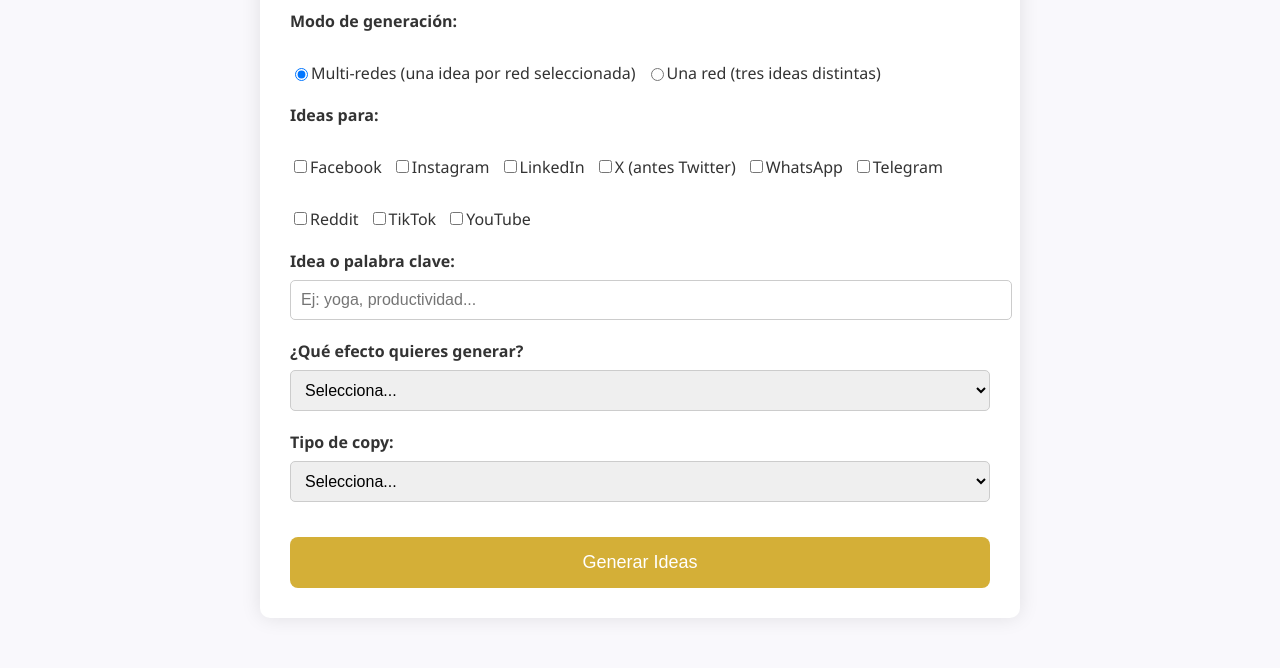
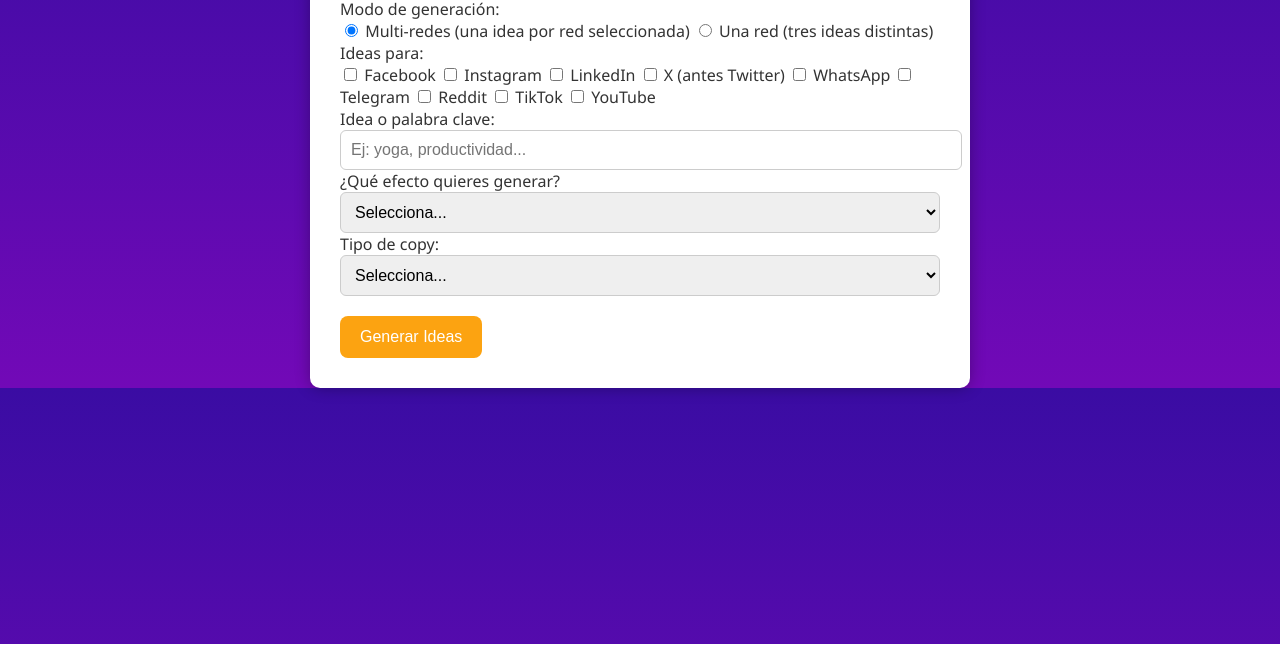
Before and after one commit to GEFigueroaW/Brain-Storm, a plain HTML site: page config.html in a window 1280 px wide. Shown: the part 156-824 px from the top of the page. After the commit the page ends 800 px from the top, so only its background shows below. Drawn offline with Linux system fonts and the light colour scheme.

Commit message:
Update styles.css

```diff
--- a/styles.css
+++ b/styles.css
@@ -1,97 +1,53 @@
 body {
   font-family: 'Segoe UI', sans-serif;
-  background-color: #f9f8fc;
-  color: #333;
+  background: linear-gradient(to bottom, #3a0ca3, #7209b7);
+  color: #fff;
   margin: 0;
   padding: 0;
+  display: flex;
+  justify-content: center;
 }
 
 .container {
-  max-width: 700px;
-  margin: 50px auto;
+  background-color: #fff;
+  color: #333;
   padding: 30px;
-  background-color: white;
+  margin-top: 40px;
   border-radius: 10px;
-  box-shadow: 0 0 20px rgba(0,0,0,0.1);
+  width: 90%;
+  max-width: 600px;
+  box-shadow: 0 0 15px rgba(0,0,0,0.3);
 }
 
 h1 {
+  color: #7209b7;
+  margin-bottom: 20px;
   text-align: center;
-  color: #5b2c82; /* Morado */
 }
 
-label {
-  font-weight: 600;
-  display: block;
+button {
+  background-color: #fca311;
+  border: none;
+  color: #fff;
+  padding: 12px 20px;
+  border-radius: 8px;
+  font-size: 16px;
+  cursor: pointer;
+  margin-top: 20px;
+}
+
+button:hover {
+  background-color: #e29500;
+}
+
+.form-group {
   margin-top: 20px;
 }
 
 select, input[type="text"] {
   width: 100%;
   padding: 10px;
-  margin-top: 8px;
+  border-radius: 6px;
   border: 1px solid #ccc;
-  border-radius: 5px;
   font-size: 16px;
 }
-
-.small-description {
-  font-size: 0.85em;
-  color: #555;
-  margin-top: 5px;
-  font-style: italic;
-}
-
-.checkbox-group {
-  display: flex;
-  flex-wrap: wrap;
-  gap: 10px;
-  margin-top: 10px;
-}
-
-.checkbox-group label {
-  display: flex;
-  align-items: center;
-  font-weight: normal;
-}
-
-.button, .back-button {
-  background-color: #d4af37; /* Dorado */
-  color: white;
-  border: none;
-  padding: 15px;
-  margin-top: 30px;
-  width: 100%;
-  border-radius: 8px;
-  font-size: 18px;
-  cursor: pointer;
-  transition: background-color 0.3s ease;
-}
-
-.button:hover, .back-button:hover {
-  background-color: #bfa235;
-}
-
-.result-card {
-  background: white;
-  border-radius: 10px;
-  padding: 20px;
-  margin-bottom: 20px;
-  box-shadow: 0 0 10px rgba(0,0,0,0.1);
-  border-left: 8px solid #d4af37;
-}
-
-.result-card h3 {
-  color: #5b2c82;
-  margin-top: 0;
-}
-
-pre {
-  white-space: pre-wrap;
-  word-break: break-word;
-  font-family: inherit;
-}
-
-.hidden {
-  display: none !important;
-}
```
